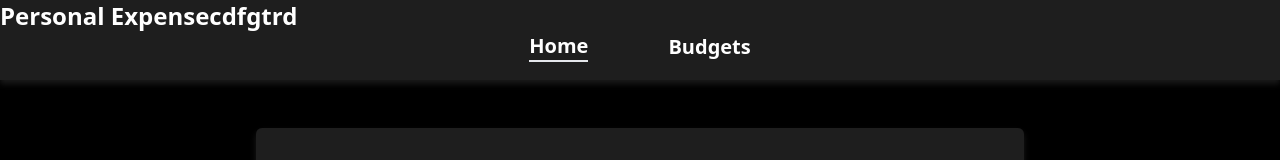
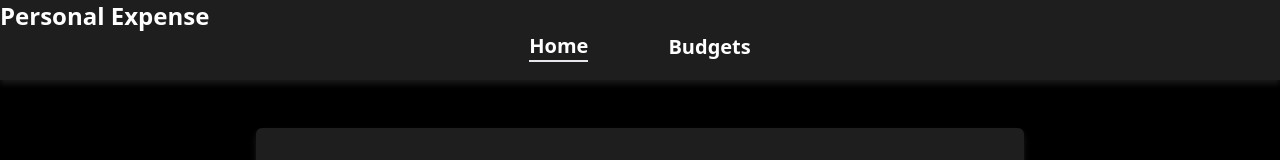
Before and after one commit to Abhas2001/Expense-Tracker, a React (Vite) app: page / in a window 1280 px wide. Shown: the top 160 px of the page. Built offline with nearby package versions, Linux system fonts and the light colour scheme.

Commit message:
denhfjsndfk

```diff
--- a/src/Header.jsx
+++ b/src/Header.jsx
@@ -42,7 +42,7 @@ const Header = (props) => {
     <div className='min-h-32'>
     <div className='w-full min-h-20 bg-[#1e1e1e] shadow-custom-white'>
       <h1 className="text-2xl font-bold  text-white">
-       Personal Expensecdfgtrd
+       Personal Expense
     </h1>
     <div className='flex justify-center items-center gap-20'>
       <button className={`text-white text-xl font-bold cursor-pointer ${valss==0?'border-b-2':null}`} onClick={handleHome}>Home</button>
```
